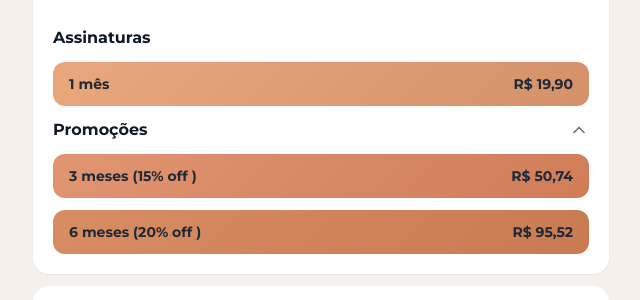
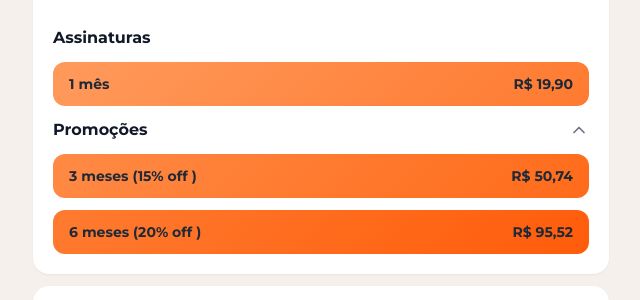
Before and after one commit to femmexagency/pr-sell, a Next.js app: page / in a window 1280 px wide. Shown: the part 404-704 px from the top of the page, without its empty margins (319-959 px from the left). Built offline with nearby package versions, Linux system fonts and the light colour scheme.

Commit message:
style: update gradient colors for vibrant orange tones
Use more saturated, eye-catching orange gradients for plans.

Co-authored-by: null <222891461+femmexagency@users.noreply.github.com>

```diff
--- a/app/page.tsx
+++ b/app/page.tsx
@@ -156,7 +156,7 @@ export default function ProfilePage() {
                 type="button"
                 onClick={() => handlePlanClick("monthly")}
                 className="w-full flex items-center justify-between py-3 px-4 rounded-xl mb-3 transition-all duration-200 hover:opacity-90"
-                style={{ background: "linear-gradient(135deg, #E8A87C, #D4916A)" }}
+                style={{ background: "linear-gradient(135deg, #FF9A5C, #FF7A30)" }}
               >
                 <span className="text-gray-800 text-sm" style={{ fontWeight: 500 }}>{"1 m\u00eas"}</span>
                 <span className="text-gray-800 text-sm" style={{ fontWeight: 600 }}>R$ 19,90</span>
@@ -186,7 +186,7 @@ export default function ProfilePage() {
                     type="button"
                     onClick={() => handlePlanClick("quarterly")}
                     className="w-full flex items-center justify-between py-3 px-4 rounded-xl transition-all duration-200 hover:opacity-90"
-                    style={{ background: "linear-gradient(135deg, #E09570, #D07D58)" }}
+                    style={{ background: "linear-gradient(135deg, #FF8A45, #FF6B1A)" }}
                   >
                     <span className="text-gray-800 text-sm" style={{ fontWeight: 500 }}>{"3 meses (15% off )"}</span>
                     <span className="text-gray-800 text-sm" style={{ fontWeight: 600 }}>R$ 50,74</span>
@@ -196,7 +196,7 @@ export default function ProfilePage() {
                     type="button"
                     onClick={() => handlePlanClick("yearly")}
                     className="w-full flex items-center justify-between py-3 px-4 rounded-xl transition-all duration-200 hover:opacity-90"
-                    style={{ background: "linear-gradient(135deg, #D98D62, #C87A50)" }}
+                    style={{ background: "linear-gradient(135deg, #FF7B30, #FF5C0A)" }}
                   >
                     <span className="text-gray-800 text-sm" style={{ fontWeight: 500 }}>{"6 meses (20% off )"}</span>
                     <span className="text-gray-800 text-sm" style={{ fontWeight: 600 }}>R$ 95,52</span>
```
